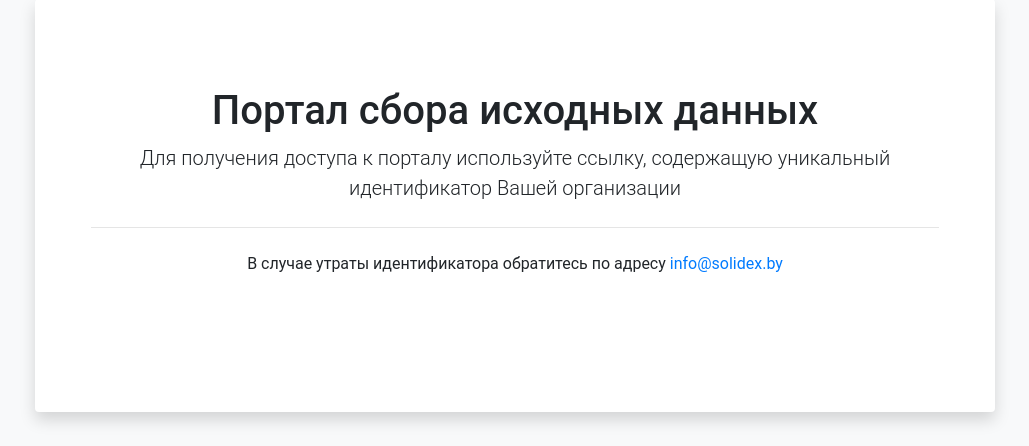
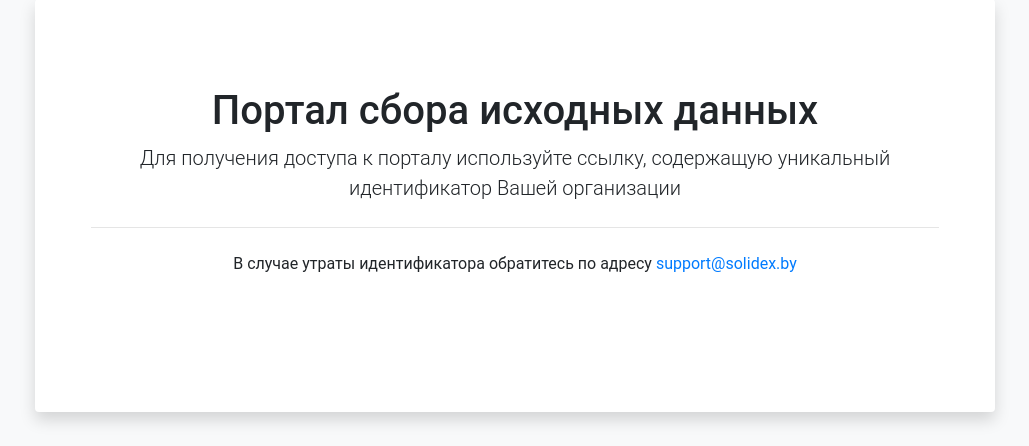
Before and after one commit to nadzyah/baseline-data-form, a Django app: page / in a window 1280 px wide. Shown: the part 81-527 px from the top of the page, without its empty margins (125-1154 px from the left). Run offline with Django 3.2, Linux system fonts and the light colour scheme; some libraries are stand-ins or nearby versions.

Commit message:
changed contact email

```diff
--- a/main/templates/default.html
+++ b/main/templates/default.html
@@ -6,7 +6,7 @@
     <p class="lead">Для получения доступа к порталу используйте ссылку, содержащую уникальный идентификатор Вашей организации</p>
     <hr class="my-4">
     <p>В случае утраты идентификатора обратитесь по адресу
-    	<a class="stretched-link" href="mailto:info@solidex.by" role="button">info@solidex.by</a>
+    	<a class="stretched-link" href="mailto:support@solidex.by" role="button">support@solidex.by</a>
     </p>
   </div>
 {% endblock %}
```
